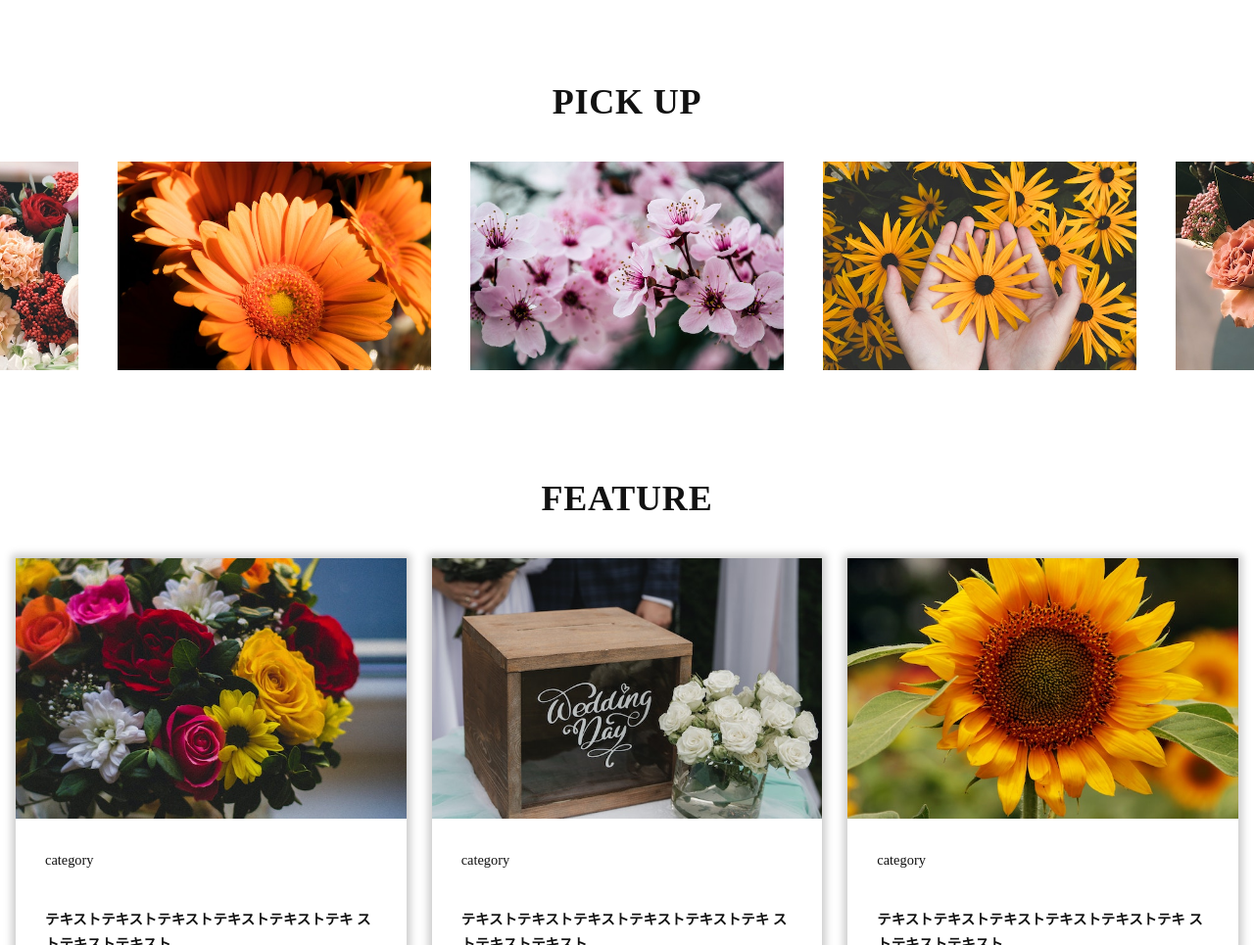
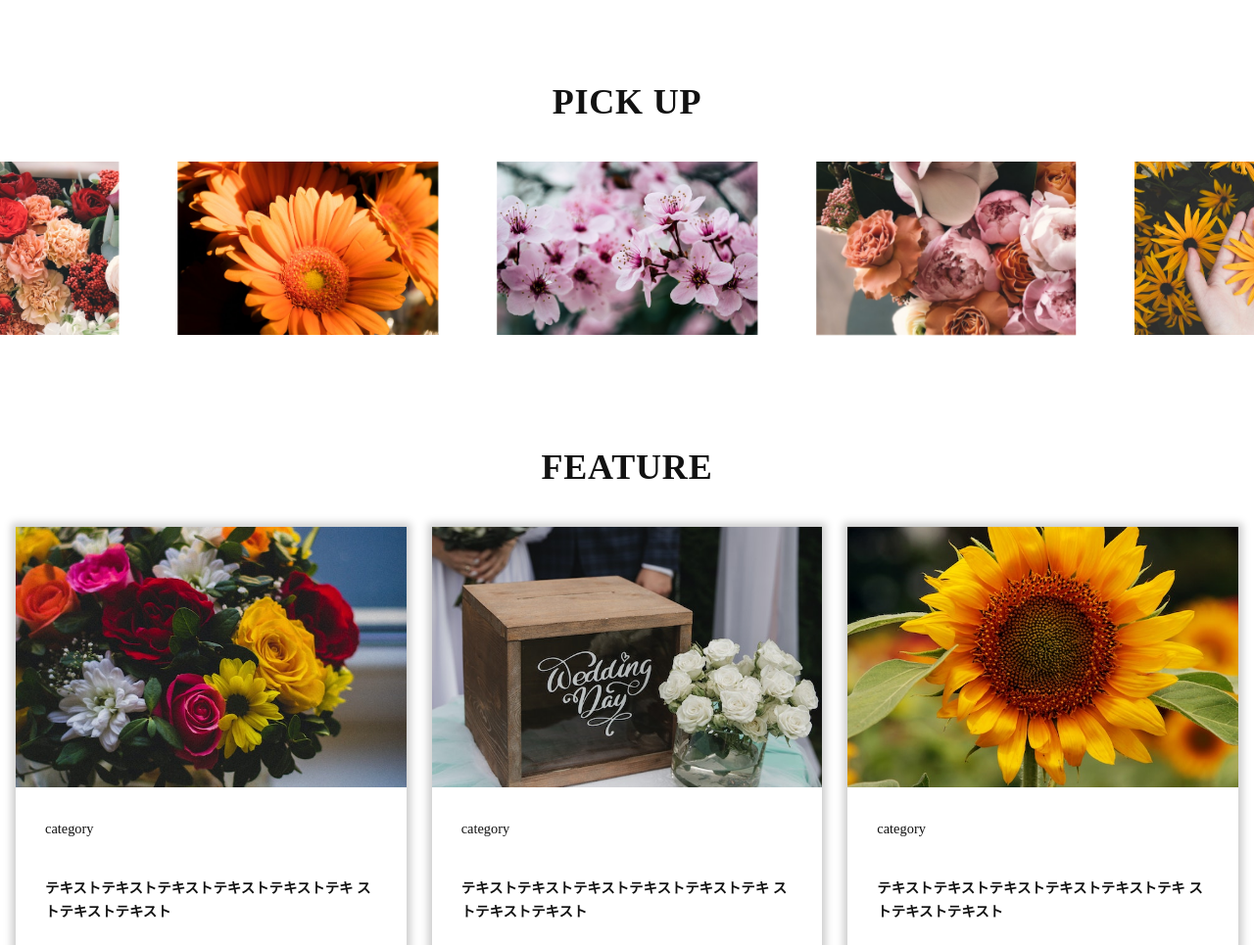
Before and after one commit to sarananev/media_site, a plain HTML site: page index.html in a window 1280 px wide. Shown: the part 751-1716 px from the top of the page at 98% size. Drawn offline with nearby package versions, Linux system fonts and the light colour scheme; some packages are replaced by stand-ins of ours; a web font is replaced by a local one.

Commit message:
swiper_Create

```diff
--- a/css/style.scss
+++ b/css/style.scss
@@ -63,10 +63,14 @@ li {
   margin-bottom: 30px;
 }
 
-.slick-slider {
-  li {
-    padding: 0 20px;
-  }
+.swiper {
+  overflow: hidden;
+  position: relative;
+  padding: 0 100px;
+}
+
+.swiper-wrapper {
+  width: 100%;
 }
 
 /* FEATURE */
@@ -160,6 +164,9 @@ li {
   h2 {
     font-size: 2.4rem;
   }
+  .swiper {
+    padding: 0 50px;
+  }
   .contact {
     flex-direction: column;
     .contact-text {
--- a/index.html
+++ b/index.html
@@ -6,8 +6,9 @@
   <meta name="viewport" content="width=device-width, initial-scale=1.0">
   <link rel="icon" href="img/favicon.ico">
   <link rel="stylesheet" href="https://unpkg.com/ress/dist/ress.min.css">
-  <link rel="stylesheet" type="text/css" href="https://cdn.jsdelivr.net/npm/slick-carousel@1.8.1/slick/slick.css"/>
-  <link rel="stylesheet" type="text/css" href="https://cdn.jsdelivr.net/npm/slick-carousel@1.8.1/slick/slick-theme.css"/>
+  <link rel="stylesheet" href="https://cdn.jsdelivr.net/npm/swiper@9/swiper-bundle.min.css">
+  <!-- <link rel="stylesheet" type="text/css" href="https://cdn.jsdelivr.net/npm/slick-carousel@1.8.1/slick/slick.css"/>
+  <link rel="stylesheet" type="text/css" href="https://cdn.jsdelivr.net/npm/slick-carousel@1.8.1/slick/slick-theme.css"/> -->
   <link href="https://fonts.googleapis.com/css2?family=Inika:wght@400;700&display=swap" rel="stylesheet">
   <link rel="stylesheet" href="css/style.css">
 </head>
@@ -48,17 +49,19 @@
     </div>
     <section id="pickup" class="wrapper">
       <h2>PICK UP</h2>
-        <ul class="slick-slider">
-          <li><img src="img/pickup1.jpg" alt="pickup1"></li>
-          <li><img src="img/pickup2.jpg" alt="pickup2"></li>
-          <li><img src="img/pickup3.jpg" alt="pickup3"></li>
-          <li><img src="img/pickup4.jpg" alt="pickup4"></li>
-          <li><img src="img/pickup5.jpg" alt="pickup5"></li>
-          <li><img src="img/pickup6.jpg" alt="pickup6"></li>
-          <li><img src="img/pickup7.jpg" alt="pickup7"></li>
-          <li><img src="img/pickup8.jpg" alt="pickup8"></li>
-          <li><img src="img/pickup9.jpg" alt="pickup9"></li>
-        </ul>
+      <div class="swiper">
+        <div class="swiper-wrapper">
+          <div class="swiper-slide"><img src="img/pickup1.jpg" alt="pickup1"></div>
+          <div class="swiper-slide"><img src="img/pickup3.jpg" alt="pickup3"></div>
+          <div class="swiper-slide"><img src="img/pickup2.jpg" alt="pickup2"></div>
+          <div class="swiper-slide"><img src="img/pickup4.jpg" alt="pickup4"></div>
+          <div class="swiper-slide"><img src="img/pickup5.jpg" alt="pickup5"></div>
+          <div class="swiper-slide"><img src="img/pickup6.jpg" alt="pickup6"></div>
+          <div class="swiper-slide"><img src="img/pickup7.jpg" alt="pickup7"></div>
+          <div class="swiper-slide"><img src="img/pickup8.jpg" alt="pickup8"></div>
+          <div class="swiper-slide"><img src="img/pickup9.jpg" alt="pickup9"></div>
+        </div>
+      </div>
     </section>
     <section id="feature" class="wrapper">
       <h2>FEATURE</h2>
@@ -182,8 +185,9 @@
     <p>&copy; Flowers</p>
   </footer>
 
-  <script src="https://code.jquery.com/jquery-3.6.4.min.js" integrity="sha256-oP6HI9z1XaZNBrJURtCoUT5SUnxFr8s3BzRl+cbzUq8=" crossorigin="anonymous"></script>
-  <script type="text/javascript" src="https://cdn.jsdelivr.net/npm/slick-carousel@1.8.1/slick/slick.min.js"></script>
+  <!-- <script src="https://code.jquery.com/jquery-3.6.4.min.js" integrity="sha256-oP6HI9z1XaZNBrJURtCoUT5SUnxFr8s3BzRl+cbzUq8=" crossorigin="anonymous"></script>
+  <script type="text/javascript" src="https://cdn.jsdelivr.net/npm/slick-carousel@1.8.1/slick/slick.min.js"></script> -->
+  <script src="https://cdn.jsdelivr.net/npm/swiper@9/swiper-bundle.min.js"></script>
   <script src="js/main.js"></script>
 </body>
 </html>
--- a/js/main.js
+++ b/js/main.js
@@ -17,25 +17,47 @@ navi.addEventListener('click',() => {
   hamburgerMenu.classList.toggle('active');
 });
 
+// swiper
+const swiper = new Swiper(".swiper", {
+  slidesPerView: 1.5,
+  spaceBetween: 20,
+  centeredSlides: true,
+  breakpoints: {
+    // 768px以上の場合
+    768: {
+      slidesPerView: 3.5,
+      spaceBetween: 60,
+      centeredSlides: true,
+      loop: true,
+      loopAdditionalSlides: 1,
+      speed: 1000,
+      autoplay: {
+        delay: 4000,
+        disableOnInteraction: false,
+      },
+    },
+  },
+});
+
 // slick
-$(document).ready(function(){
-  $('.slick-slider').slick({
-//    setting-name: setting-value
-    arrows: false,
-    slidesToShow: 3,
-    centerMode: true,
-    centerPadding: '100px',
-    responsive:[
-      {
-        breakpoint: 768,
-        settings:{
-          centerPadding: '50px',
-          slidesToShow: 1
-        }
-      }
-    ]
-  });
-});
+// $(document).ready(function(){
+//   $('.slick-slider').slick({
+// //    setting-name: setting-value
+//     arrows: false,
+//     slidesToShow: 3,
+//     centerMode: true,
+//     centerPadding: '100px',
+//     responsive:[
+//       {
+//         breakpoint: 768,
+//         settings:{
+//           centerPadding: '50px',
+//           slidesToShow: 1
+//         }
+//       }
+//     ]
+//   });
+// });
 
 // フェードインの実装
 // let fadeInTarget = document.querySelectorAll('.fade-in');
```
Also changed, not shown: css/style.css, 3 other files.
